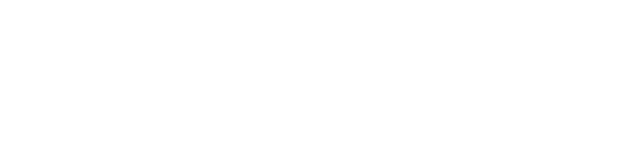
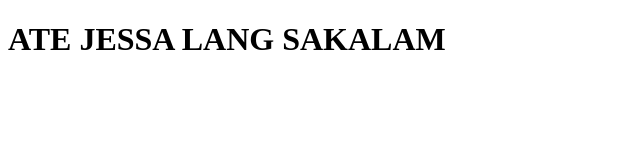
Before and after one commit to Dignaran/BSIT-3C, a plain HTML site: page index.html in a window 1280 px wide. Shown: the whole page, without its empty margins (0-640 px from the left). Drawn offline with Linux system fonts and the light colour scheme.

Commit message:
commit 3

```diff
--- a/index.html
+++ b/index.html
@@ -7,6 +7,6 @@
     <title>Document</title>
 </head>
 <body>
-
+    <h1>ATE JESSA LANG SAKALAM</h1>
 </body>
 </html>
```
